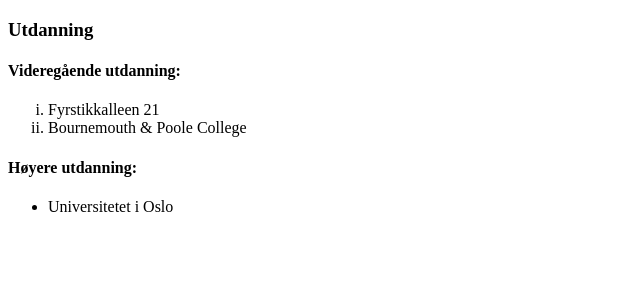
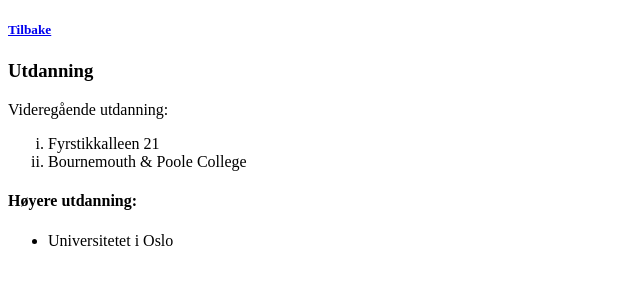
Before and after one commit to maliaalbu/CV, a plain HTML site: page utdanning.html in a window 1280 px wide. Shown: the whole page, without its empty margins (0-640 px from the left). Drawn offline with Linux system fonts and the light colour scheme.

Commit message:
tilbake-knapp

```diff
--- a/utdanning.html
+++ b/utdanning.html
@@ -5,7 +5,8 @@
     <title>Utdanning</title>
   </head>
   <body>
-    <h3> <strong>Utdanning</strong></h3>
+    <h5><a href="index.html">Tilbake</a> </h5>
+    <h3> <strong>Utdanning</strong></h3
     <h4>Videregående utdanning:</h4>
     <ol type="i">
       <li>Fyrstikkalleen 21</li>
```
